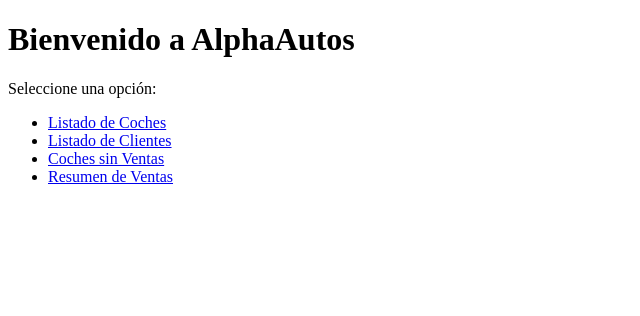
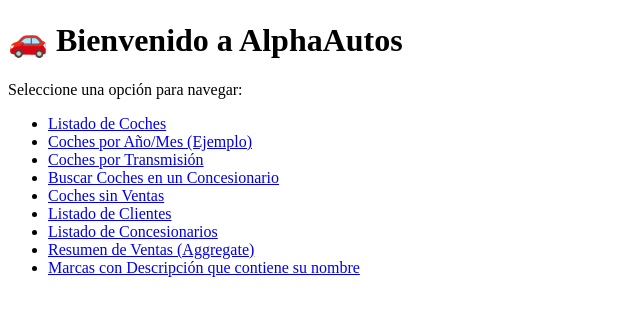
Before and after one commit to JoseMi-1222/Concesionario_AlphaAutos, a Django app: page / in a window 1280 px wide. Shown: the top 316 px of the page, without its empty margins (0-640 px from the left). Run offline with Django 5.2, Linux system fonts and the light colour scheme.

Commit message:
Rama 7 hecha

```diff
--- a/AlphaAutos/templates/concesionario/index.html
+++ b/AlphaAutos/templates/concesionario/index.html
@@ -5,13 +5,28 @@
     <title>AlphaAutos - Inicio</title>
 </head>
 <body>
-    <h1>Bienvenido a AlphaAutos</h1>
-    <p>Seleccione una opción:</p>
+    <h1>🚗 Bienvenido a AlphaAutos</h1>
+    <p>Seleccione una opción para navegar:</p>
+
     <ul>
+        <!-- Coches -->
         <li><a href="{% url 'AlphaAutos:coche_list' %}">Listado de Coches</a></li>
+        <li><a href="{% url 'AlphaAutos:coches_por_fecha' anio=2024 mes=5 %}">Coches por Año/Mes (Ejemplo)</a></li>
+        <li><a href="{% url 'AlphaAutos:coches_transmision' tipo='AT' %}">Coches por Transmisión</a></li>
+        <li><a href="{% url 'AlphaAutos:coches_concesionario_texto' id_concesionario=1 texto='Fiesta' %}">Buscar Coches en un Concesionario</a></li>
+        <li><a href="{% url 'AlphaAutos:coches_sin_ventas' %}">Coches sin Ventas</a></li>
+
+        <!-- Clientes -->
         <li><a href="{% url 'AlphaAutos:cliente_list' %}">Listado de Clientes</a></li>
-        <li><a href="{% url 'AlphaAutos:coches_sin_ventas' %}">Coches sin Ventas</a></li>
-        <li><a href="{% url 'AlphaAutos:ventas_aggregate' %}">Resumen de Ventas</a></li>
+
+        <!-- Concesionarios -->
+        <li><a href="{% url 'AlphaAutos:concesionario_list' %}">Listado de Concesionarios</a></li>
+
+        <!-- Ventas / Agregados -->
+        <li><a href="{% url 'AlphaAutos:ventas_aggregate' %}">Resumen de Ventas (Aggregate)</a></li>
+
+        <!-- Marcas -->
+        <li><a href="{% url 'AlphaAutos:marca_desc_nombre' %}">Marcas con Descripción que contiene su nombre</a></li>
     </ul>
 </body>
 </html>
--- a/AlphaAutos/urls.py
+++ b/AlphaAutos/urls.py
@@ -11,6 +11,7 @@ urlpatterns = [
     path('coches/<int:anio>/<int:mes>/', views.coches_por_fecha, name='coches_por_fecha'),
     path('coches/transmision/<str:tipo>/', views.coches_transmision, name='coches_transmision'),
     path('concesionario/<int:id_concesionario>/coches/<str:texto>/', views.coches_concesionario_texto, name='coches_concesionario_texto'),
+    path('coche/<int:id_coche>/ultimo_cliente/', views.ultimo_cliente_coche, name='ultimo_cliente_coche'),
 
 
 ]
--- a/AlphaAutos/views.py
+++ b/AlphaAutos/views.py
@@ -164,3 +164,28 @@ def coches_concesionario_texto(request, id_concesionario, texto):
         'concesionario': concesionario,
     }
     return render(request, 'concesionario/coches_concesionario_texto.html', contexto)
+
+# -------------------------------------------------------------------
+# VISTA: Mostrar el último cliente que compró un coche (tabla intermedia)
+# -------------------------------------------------------------------
+def ultimo_cliente_coche(request, id_coche):
+    """
+    Obtiene el último cliente que compró el coche indicado.
+    Se accede a través de la tabla intermedia 'Venta' (N:M).
+
+    SQL equivalente aproximada:
+    SELECT cliente_id
+    FROM AlphaAutos_venta
+    WHERE coche_id = id_coche
+    ORDER BY fecha_venta DESC
+    LIMIT 1;
+    """
+    # Usamos select_related para optimizar (accede a cliente y coche)
+    ultima_venta = Venta.objects.select_related('cliente', 'coche').filter(
+        coche_id=id_coche
+    ).order_by('-fecha_venta').first()  # LIMIT 1
+
+    contexto = {
+        'venta': ultima_venta
+    }
+    return render(request, 'concesionario/ultimo_cliente_coche.html', contexto)
```
Also changed, not shown: AlphaAutos/templates/concesionario/ultimo_cliente_coche.html (added, +22 -0 lines).
